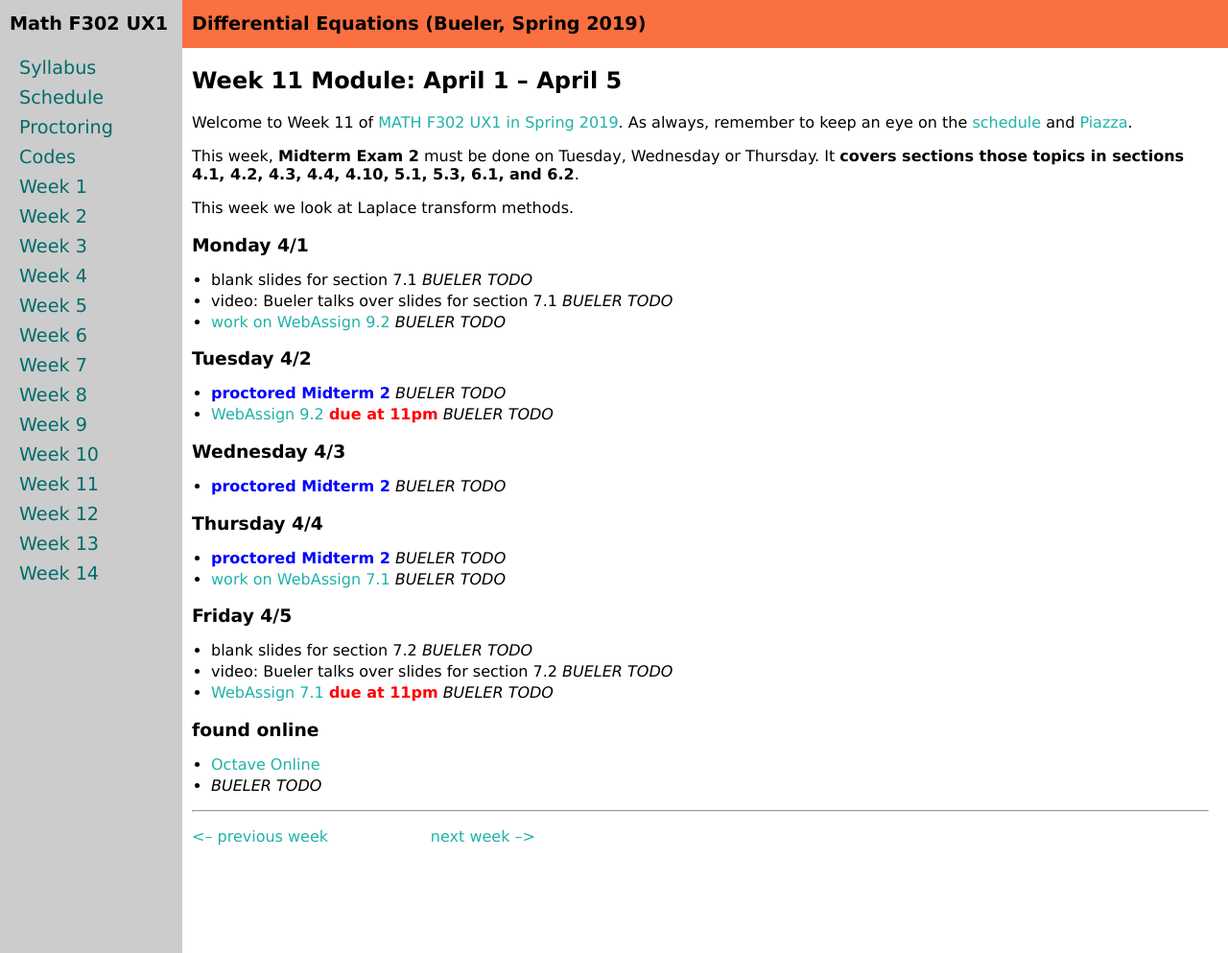
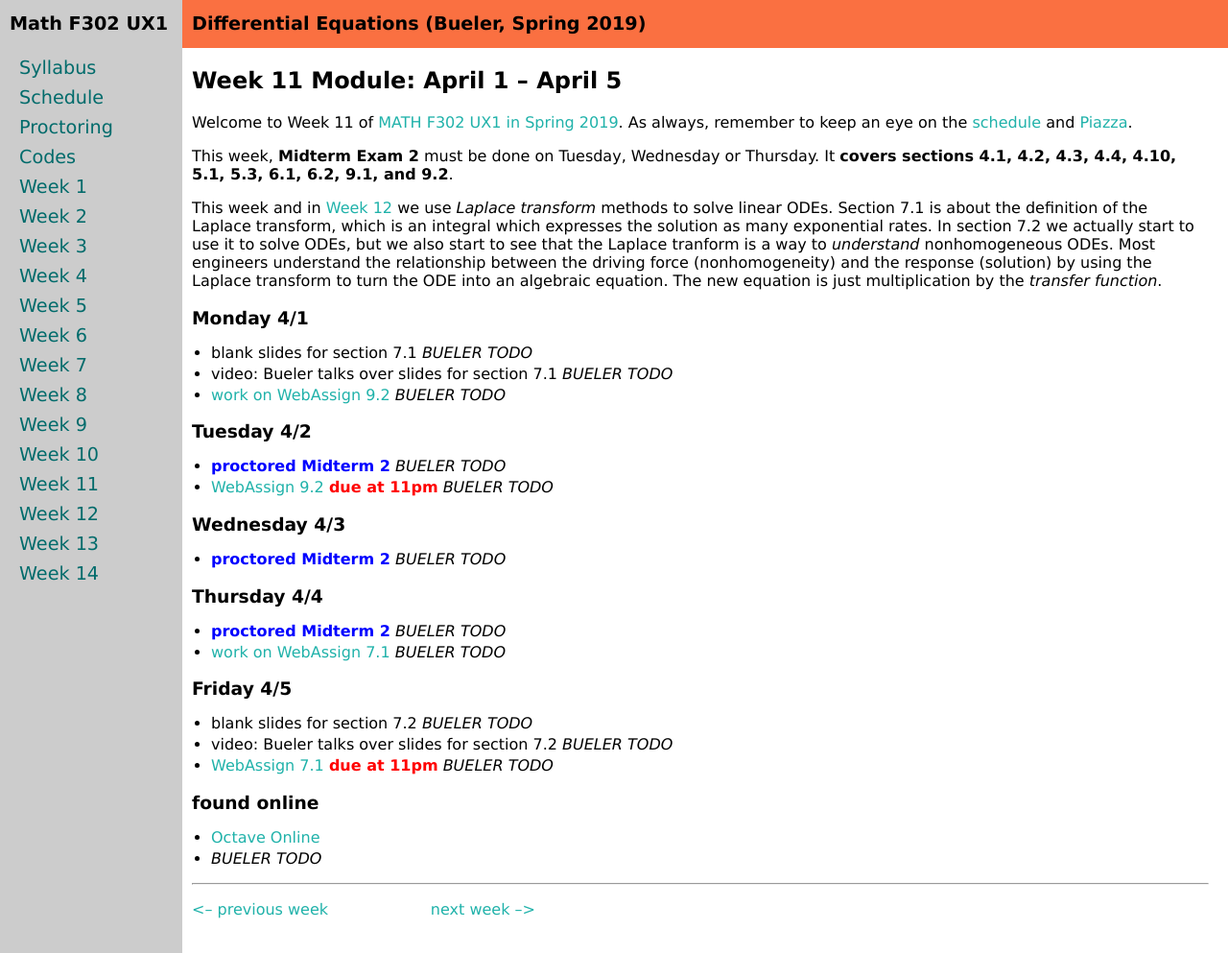
Before and after one commit to bueler/math302, a Jekyll site: the page built from week11.md, in a window 1280 px wide and 993 px high. Shown: the whole window at 96% size. Built offline with Jekyll 4.4.1, drawn with Linux system fonts in a browser that asks for light colours.

Commit message:
fix scope of midterm 2 and topics in week 11

```diff
--- a/week11.md
+++ b/week11.md
@@ -7,9 +7,9 @@ title: Week 11
 
 Welcome to Week 11 of [MATH F302 UX1 in Spring 2019](index.html).  As always, remember to keep an eye on the [schedule](schedule.pdf) and [Piazza](https://piazza.com/uaf/spring2019/math302ux1/home).
 
-This week, **Midterm Exam 2** must be done on Tuesday, Wednesday or Thursday.  It **covers sections those topics in sections 4.1, 4.2, 4.3, 4.4, 4.10, 5.1, 5.3, 6.1, and 6.2**.
+This week, **Midterm Exam 2** must be done on Tuesday, Wednesday or Thursday.  It **covers sections 4.1, 4.2, 4.3, 4.4, 4.10, 5.1, 5.3, 6.1, 6.2, 9.1, and 9.2**.
 
-This week we look at Laplace transform methods.
+This week and in [Week 12](week12) we use _Laplace transform_ methods to solve linear ODEs.  Section 7.1 is about the definition of the Laplace transform, which is an integral which expresses the solution as many exponential rates.  In section 7.2 we actually start to use it to solve ODEs, but we also start to see that the Laplace tranform is a way to _understand_ nonhomogeneous ODEs.  Most engineers understand the relationship between the driving force (nonhomogeneity) and the response (solution) by using the Laplace transform to turn the ODE into an algebraic equation.  The new equation is just multiplication by the _transfer function_.
 
 ### Monday 4/1
 * blank slides for section 7.1 _BUELER TODO_
```
